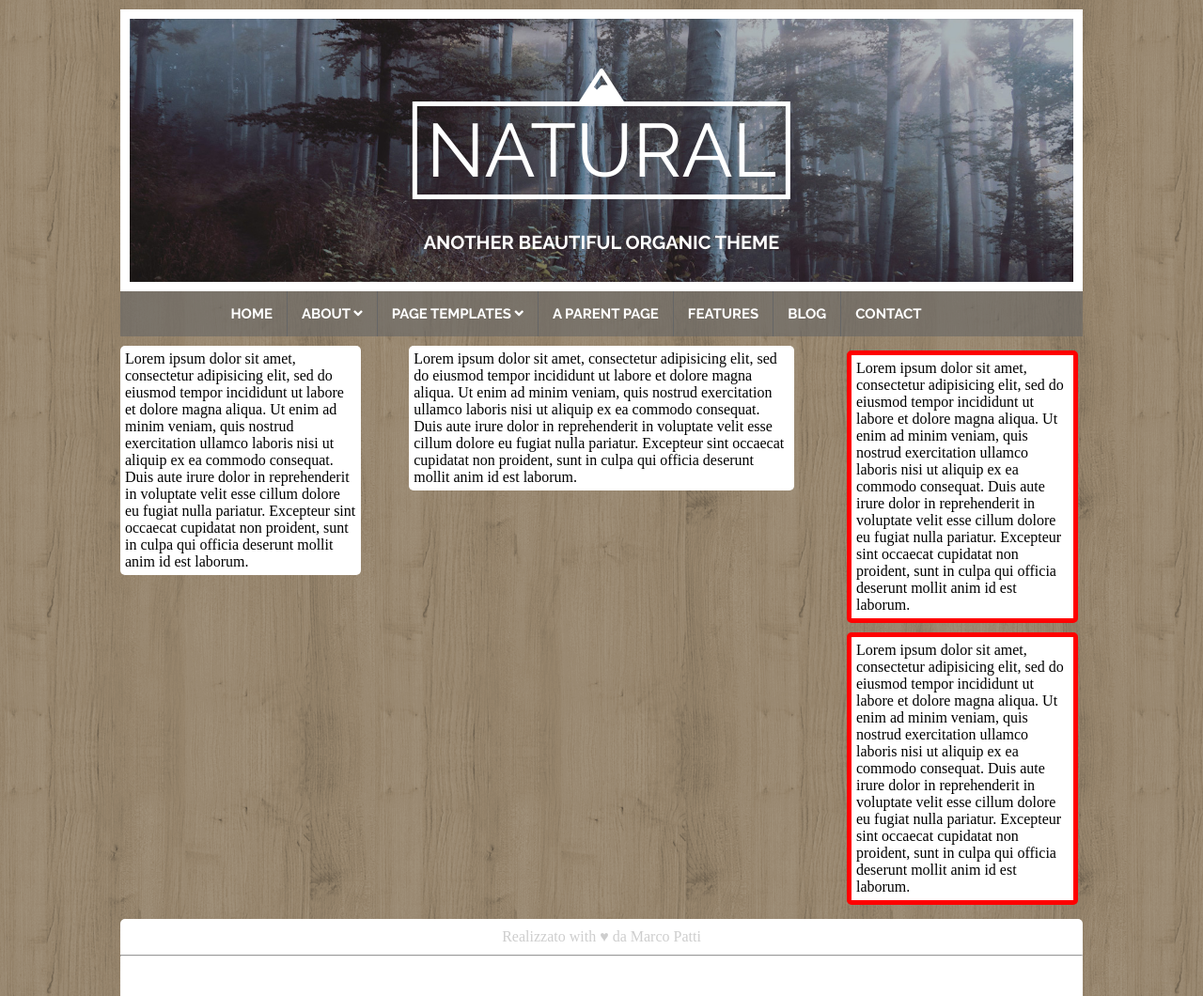
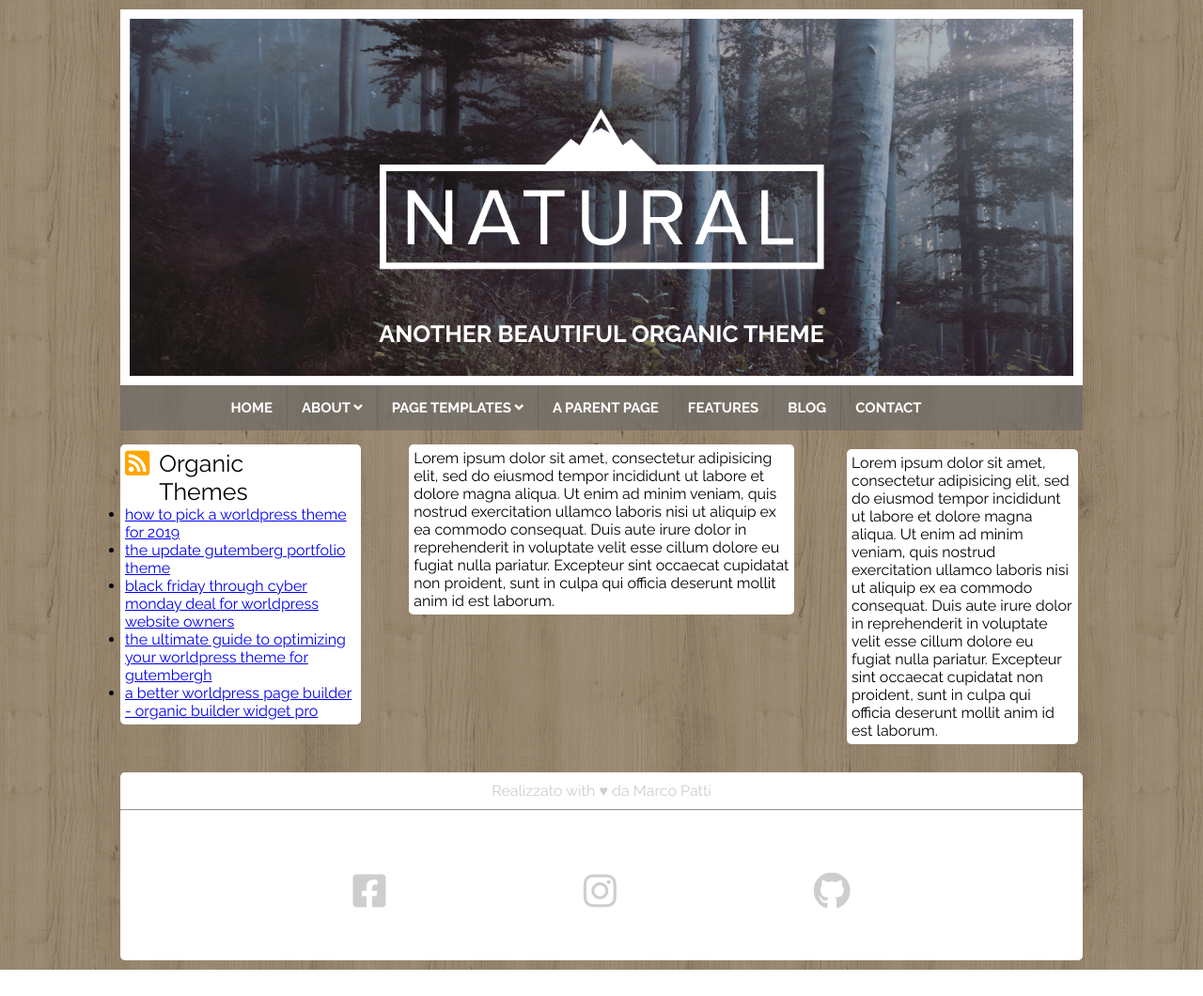
Before and after one commit to marcopa84/htmlcss-wp, a plain HTML site: page index.html in a window 1280 px wide. Shown: the top 1060 px of the page at 94% size. After the commit the page ends 1032 px from the top, so only its background shows below. Drawn offline with Linux system fonts and the light colour scheme.

Commit message:
inizio inserimento contenuti

```diff
--- a/css/style.css
+++ b/css/style.css
@@ -6,61 +6,49 @@
 }
 
 body{
-  background-image: url(../img/default-pattern.png);
-}
-
-.conteiners{
   width: 80%;
   margin: auto;
   margin-top: 10px;
   margin-bottom: 10px;
+  background-image: url(../img/default-pattern.png);
+  font-family: 'Raleway', sans-serif;
+
 }
 
+/* REGOLE MENU E INTESTAZIONE */
 header{
-  width: 100%;
-  font-family: 'Raleway', sans-serif;
   color: #fff;
   text-transform: uppercase;
 }
 .header_title_img{
   position: relative;
-  height: 300px;
+  height: 400px;
   background-image: url(../img/default-header.jpg);
-  background-position: center;
   background-size: cover;
   border: 10px solid #fff;
 }
-.header_title{
+.header_title_img img{
+  height: 250px;
   position: absolute;
-  top: 50%;
-  left: 50%;
-  transform: translate(-50%, -50%);
-  border: 5px solid #fff;
-  padding: 0 10px;
-  font-size: 40px;
+  top:50%;
+  left:50%;
+  transform:translate(-50%, -50%);
+
 }
-.header_title h1{
-  font-weight: 400;
-}
-.header_title i{
-  position: absolute;
-  bottom: 100%;
-  left: 50%;
-  transform: translate(-50%, 0);
-}
+
 header h3{
   position: absolute;
   bottom: 30px;
   left:50%;
   transform: translate(-50%, 0);
-  font-weight: 700;
-  font-size: 20px;
+  font-weight: 600;
+  font-size: 25px;
 
 }
+/* menu */
 nav{
   height: 48px;
   background-color: rgba(102, 102, 102, 0.6);
-  text-align: center;
 }
 nav a{
   text-decoration: none;
@@ -71,6 +59,7 @@ nav ul{
   margin: auto;
   width: 80%;
   list-style: none;
+
 }
 nav ul li{
   position: relative;
@@ -101,12 +90,15 @@ nav ul li:hover{
 #menu ul ul > li {
   width: 100%;
 }
+
+/* REGOLE DELLA PARTE CONTENUTO */
 main{
   width: 100%;
 }
 
 .float_left{
   float: left;
+  margin: 15px 0;
   padding: 5px;
   border-radius: 5px;
 }
@@ -117,34 +109,51 @@ main:after{
   clear: both;
 }
 
+/* COLONNA SINISTRA */
+.left_col{
+  width: 25%;
+  background-color: #fff;
+}
+.title_col_left i{
+  float: left;
+  color: orange;
+  font-size: 30px;
+}
+.title_col_left div{
+  float: left;
+  font-size: 25px;
+  text-transform: capitalize;
+  padding-left: 10px;
+}
+.title_col_left:after{
+  content: "";
+  display: table;
+  clear: both;
+}
 
-.left_col{
-  margin-top: 10px;
-  width: 25%;
-  background: #fff;
+
+/* PARTE CENTRALE */
+.center_col{
+  width: 40%;
+  margin-left: 5%;
+  margin-right: 5%;
+  background-color: #fff;
 }
-.center_col{
-  margin-top: 10px;
-  width: 40%;
-  margin: 10px 5%;
-  background: #fff;
-}
+/* COLONNA DESTRA */
 .right_col{
   width: 25%;
 }
 .module{
-  margin-top: 10px;
   margin-bottom: 10px;
-  border: 5px solid red;
   background: #fff;
   padding: 5px;
   border-radius: 5px;
 }
 
+/* REGOLE DEL FOOTER */
 footer{
   position: relative;
   height:200px;
-  width: 100%;
   background-color: #fff;
   border-radius: 5px;
   text-align: center;
--- a/index.html
+++ b/index.html
@@ -8,13 +8,9 @@
     <title>Layout 3 colonne</title>
   </head>
   <body>
-    <div class="conteiners">
-      <header>
+    <header>
         <div class="header_title_img">
-          <div class="header_title">
-            <h1>natural</h1>
-            <i class="fas fa-mountain"></i>
-          </div>
+          <img src="img/natural-logo.png" alt="Logo del template">
           <h3>another beautiful organic theme</h3>
         </div>
         <nav id="menu">
@@ -48,24 +44,40 @@
           </ul>
         </nav>
       </header>
-      <main>
+    <main>
+        <!-- COLONNA SINISTA -->
         <div class="float_left left_col">
-          Lorem ipsum dolor sit amet, consectetur adipisicing elit, sed do eiusmod tempor incididunt ut labore et dolore magna aliqua. Ut enim ad minim veniam, quis nostrud exercitation ullamco laboris nisi ut aliquip ex ea commodo consequat. Duis aute irure dolor in reprehenderit in voluptate velit esse cillum dolore eu fugiat nulla pariatur. Excepteur sint occaecat cupidatat non proident, sunt in culpa qui officia deserunt mollit anim id est laborum.
+          <div class="title_col_left">
+            <i class="fas fa-rss-square"></i>
+            <div class="">
+              organic<br>themes
+            </div>
+          </div>
+          <ul>
+            <li><a href="#">how to pick a worldpress theme for 2019</a>
+            </li>
+            <li><a href="#">the update gutemberg portfolio theme</a>
+            </li>
+            <li><a href="#">black friday through cyber monday deal for worldpress website owners</a>
+            </li>
+            <li><a href="#">the ultimate guide to optimizing your worldpress theme for gutembergh</a>
+            </li>
+            <li><a href="#">a better worldpress page builder - organic builder widget pro</a>
+            </li>
+          </ul>
         </div>
+        <!-- COLONNA CENTRALE -->
         <div class="float_left center_col">
           Lorem ipsum dolor sit amet, consectetur adipisicing elit, sed do eiusmod tempor incididunt ut labore et dolore magna aliqua. Ut enim ad minim veniam, quis nostrud exercitation ullamco laboris nisi ut aliquip ex ea commodo consequat. Duis aute irure dolor in reprehenderit in voluptate velit esse cillum dolore eu fugiat nulla pariatur. Excepteur sint occaecat cupidatat non proident, sunt in culpa qui officia deserunt mollit anim id est laborum.
         </div>
+        <!-- COLONNA DESTRA -->
         <div class="float_left right_col">
           <div class="module">
             Lorem ipsum dolor sit amet, consectetur adipisicing elit, sed do eiusmod tempor incididunt ut labore et dolore magna aliqua. Ut enim ad minim veniam, quis nostrud exercitation ullamco laboris nisi ut aliquip ex ea commodo consequat. Duis aute irure dolor in reprehenderit in voluptate velit esse cillum dolore eu fugiat nulla pariatur. Excepteur sint occaecat cupidatat non proident, sunt in culpa qui officia deserunt mollit anim id est laborum.
           </div>
-          <div class="module">
-            Lorem ipsum dolor sit amet, consectetur adipisicing elit, sed do eiusmod tempor incididunt ut labore et dolore magna aliqua. Ut enim ad minim veniam, quis nostrud exercitation ullamco laboris nisi ut aliquip ex ea commodo consequat. Duis aute irure dolor in reprehenderit in voluptate velit esse cillum dolore eu fugiat nulla pariatur. Excepteur sint occaecat cupidatat non proident, sunt in culpa qui officia deserunt mollit anim id est laborum.
-          </div>
-
         </div>
-      </main>
-      <footer>
+    </main>
+    <footer>
         <p>Realizzato with &hearts; da Marco Patti </p>
         <hr>
         <div>
@@ -74,6 +86,5 @@
           <i class="fab fa-github"></i>
         </div>
       </footer>
-    </div>
   </body>
 </html>
```
